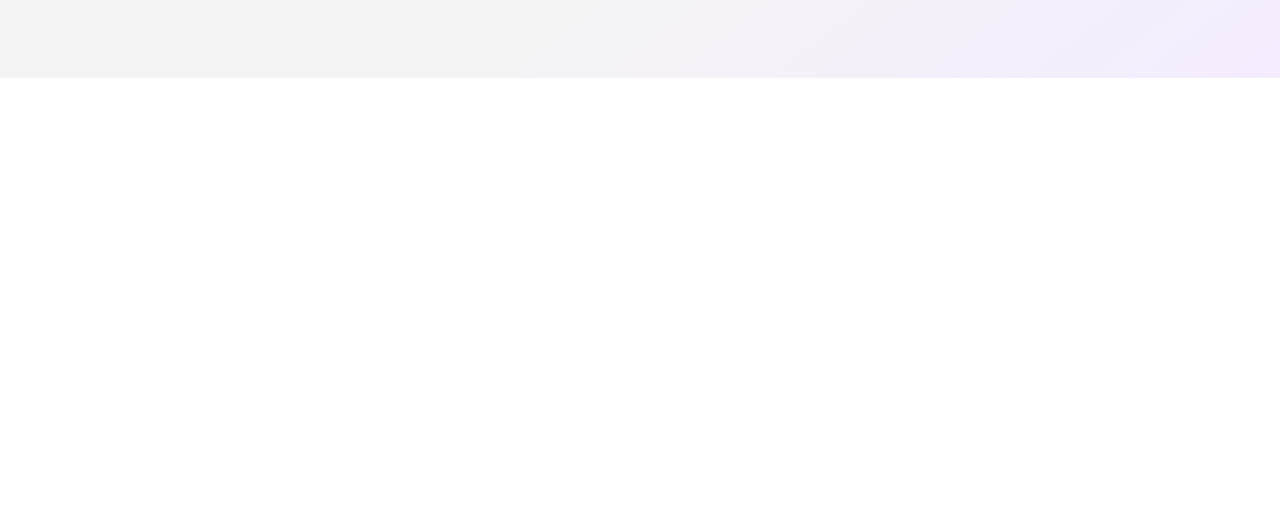
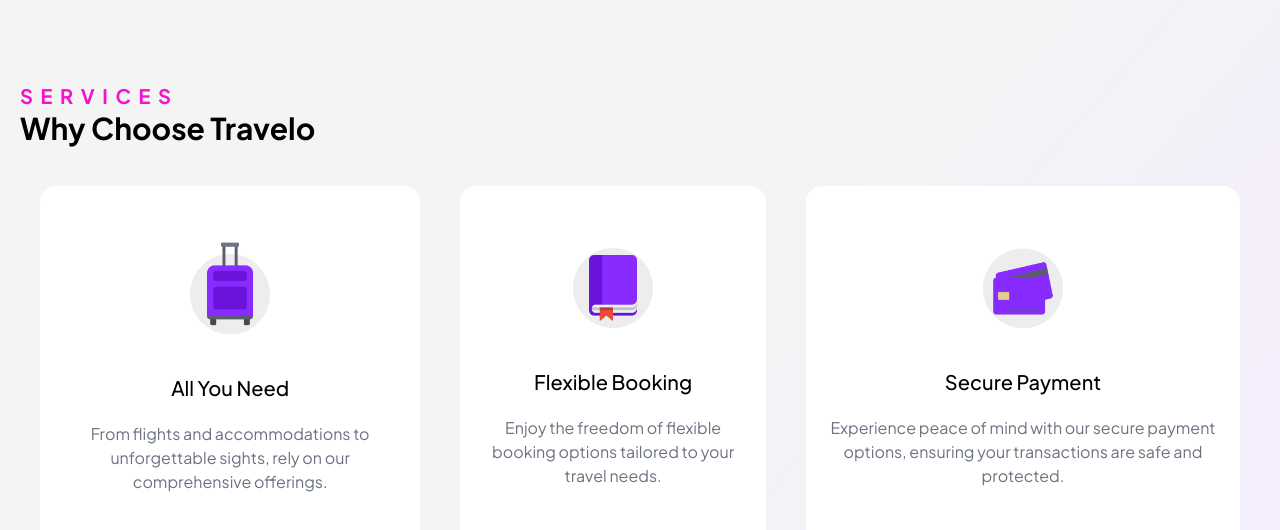
Before and after one commit to developedbydan/travelo, a website: page src/index.html in a window 1280 px wide. Shown: the part 902-1432 px from the top of the page. Before the commit the page ends 980 px from the top, so only its background shows below. Drawn offline with nearby package versions, Linux system fonts and the light colour scheme.

Commit message:
(feat): add services section

```diff
--- a/src/index.html
+++ b/src/index.html
@@ -133,24 +133,84 @@
             src="./assets/tripadvisor_logo.png"
             class="h-6 md:h-8 lg:h-12"
             alt="Tripadvisor logo"
+            loading="lazy"
           />
           <img
             src="./assets/expedia_logo.png"
             class="h-7 md:h-9 lg:h-14"
             alt="Expedia logo"
+            loading="lazy"
           />
           <img
             src="./assets/booking_logo.png"
             class="h-6 md:h-8 lg:h-12"
             alt="Booking logo"
+            loading="lazy"
           />
           <img
             src="./assets/airbnb_logo.png"
             class="h-7 md:h-9 lg:h-14"
             alt="Airbnb logo"
+            loading="lazy"
           />
         </div>
       </section>
+      <section class="flex flex-col px-5 w-full pt-20 mb-20 lg:pt-1">
+        <h3 class="font-bold text-sm lg:text-xl text-primary tracking-widest">
+          S E R V I C E S
+        </h3>
+        <h2 class="font-bold text-2xl lg:text-3xl">Why Choose Travelo</h2>
+        <div
+          class="flex flex-col gap-10 px-5 pt-10 lg:flex-row lg:justify-center"
+        >
+          <div
+            class="bg-white flex flex-col justify-center items-center py-14 px-5 rounded-2xl animate-on-scroll"
+          >
+            <img
+              src="./assets/service_icon_1.png"
+              class="w-20"
+              alt="Suitcase"
+              loading="lazy"
+            />
+            <h3 class="text-xl font-medium mt-10">All You Need</h3>
+            <p class="text-center mt-5 text-gray-500">
+              From flights and accommodations to unforgettable sights, rely on
+              our comprehensive offerings.
+            </p>
+          </div>
+          <div
+            class="bg-white flex flex-col justify-center items-center py-14 px-5 rounded-2xl animate-on-scroll"
+          >
+            <img
+              src="./assets/service_icon_2.png"
+              class="w-20"
+              alt="Book"
+              loading="lazy"
+            />
+            <h3 class="text-xl font-medium mt-10">Flexible Booking</h3>
+            <p class="text-center mt-5 text-gray-500">
+              Enjoy the freedom of flexible booking options tailored to your
+              travel needs.
+            </p>
+          </div>
+          <div
+            class="bg-white flex flex-col justify-center items-center py-14 px-5 rounded-2xl animate-on-scroll"
+          >
+            <img
+              src="./assets/service_icon_3.png"
+              class="w-20"
+              alt="Card"
+              loading="lazy"
+            />
+            <h3 class="text-xl font-medium mt-10">Secure Payment</h3>
+            <p class="text-center mt-5 text-gray-500">
+              Experience peace of mind with our secure payment options, ensuring
+              your transactions are safe and protected.
+            </p>
+          </div>
+        </div>
+      </section>
     </main>
+    <script src="index.js"></script>
   </body>
 </html>
--- /dev/null
+++ b/src/index.js
@@ -0,0 +1,12 @@
+document.addEventListener("scroll", () => {
+  const cards = document.querySelectorAll(".animate-on-scroll");
+
+  cards.forEach((card) => {
+    const rect = card.getBoundingClientRect();
+    const isVisible = rect.top + 10 < window.innerHeight && rect.bottom > 0;
+
+    if (isVisible && !card.classList.contains("animate__animated")) {
+      card.classList.add("animate__animated", "animate__fadeInUp");
+    }
+  });
+});
```
Also changed, not shown: src/assets/service_icon_1.png (added), src/assets/service_icon_2.png (added), src/assets/service_icon_3.png (added), src/output.css.
